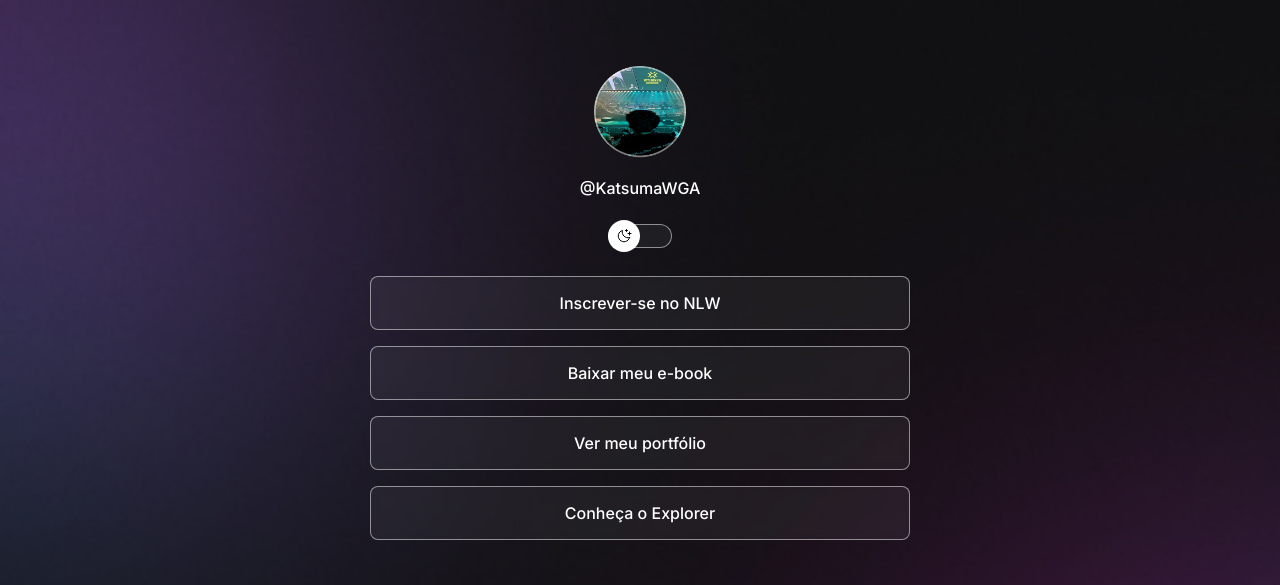
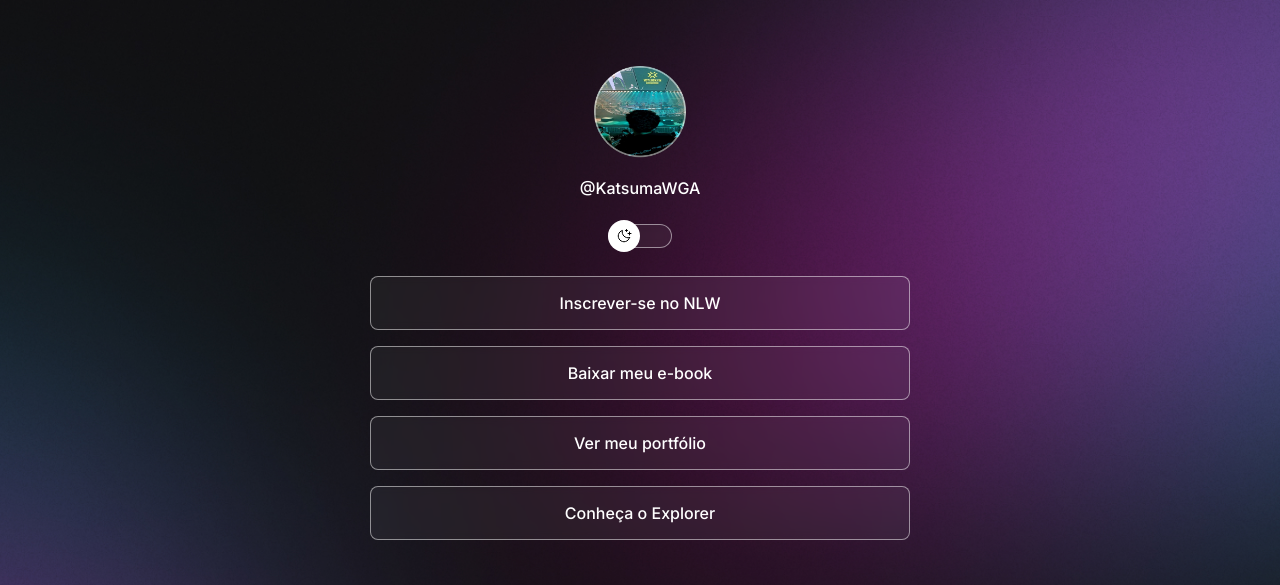
Before and after one commit to KatsumaWGA/projeto, a plain HTML site: page index.html in a window 1280 px wide. Shown: the top 585 px of the page. Drawn offline with nearby package versions, Linux system fonts and the light colour scheme.

Commit message:
change background based on media queries

```diff
--- a/style.css
+++ b/style.css
@@ -34,6 +34,7 @@ body {
 
   /*background: color image repeat position/size */
   background: var(--bg-url) top center/cover;
+  height: 100vh;
 }
 
 body * {
@@ -174,3 +175,15 @@ footer {
   text-align: center;
   font-size: 14px;
 }
+
+/* media queries */
+
+@media (min-width: 700px) {
+  :root {
+    --bg-url: url(./assets/assets/bg-desktop.jpg);
+  }
+
+  .light {
+    --bg-url: url(./assets/assets/ng-desktop-light.jpg);
+  }
+}
```
